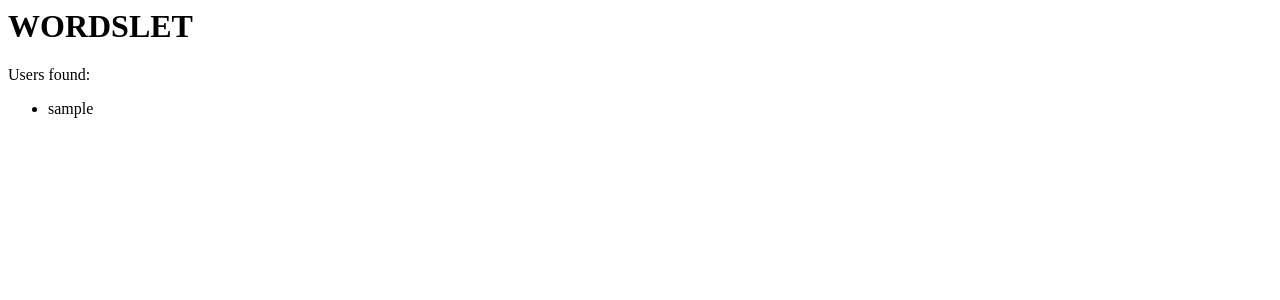
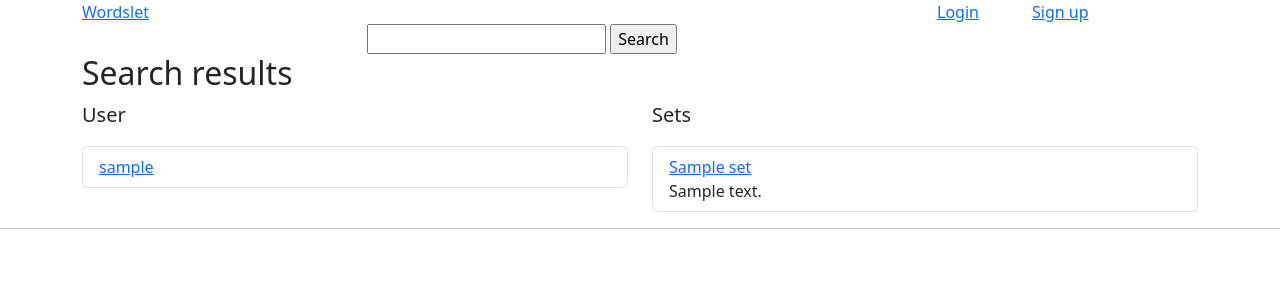
Before and after one commit to seirepo/tietokantasovellus-kesa-2022, a Flask app: template templates/result.html in a window 1280 px wide. Shown: the top 300 px of the page. Run offline with Flask 2, Linux system fonts and the light colour scheme; the template is opened without the code that fills it: most values are stand-ins (such as "Sample title", 1, 10 or a date in 2020); some libraries are stand-ins or nearby versions.

Commit message:
Add sets to search results, refactor code, edit result.html

```diff
--- a/sets.py
+++ b/sets.py
@@ -155,3 +155,9 @@ def get_all_public_sets():
              WHERE private=0"""
     sets = db.session.execute(sql).fetchall()
     return sets
+
+def search_from_sets(query):
+    sql = """SELECT id, name, description FROM sets
+             WHERE name LIKE :query AND private=0 OR description LIKE :query AND private=0"""
+    result = db.session.execute(sql, {"query":"%"+query+"%"}).fetchall()
+    return result
--- a/templates/result.html
+++ b/templates/result.html
@@ -1,5 +1,44 @@
-<h1>WORDSLET</h1>
-{% if count == 0 %}
+{% extends "layout.html" %}
+{% block title %}Search result{% endblock %}
+{% block content %}
+
+<div class="container">
+    <div class="row">
+        <p class="h2">Search results</p>
+        <div class="col-6">
+            <p class="lead">User</p>
+            <div class="col-12">
+                {% if count_users == 0 %}
+                <p>No users found :-(</p>
+                {% else %}
+                <ul class="list-group">
+                    {% for user in users %}
+                    <li class="list-group-item"><a href="/{{ user.id }}">{{ user.username }}</a></li>
+                    {% endfor %}
+                </ul>
+                {% endif %}
+            </div>
+        </div>
+
+        <div class="col-6">
+            <p class="lead">Sets</p>
+            {% if count_sets == 0 %}
+            <p>No sets found :-(</p>
+            {% else %}
+            <ul class="list-group">
+                {% for set in sets %}
+                <li class="list-group-item"><a href="/set/{{ set.id }}">{{ set.name }}</a>
+                    <br> {{ set.description }}
+                </li>
+                {% endfor %}
+            </ul>
+            {% endif %}
+        </div>
+    </div>
+</div>
+
+<!---
+{% if count_users == 0 %}
 <p>No users found :-(</p>
 {% else %}
 Users found:
@@ -9,3 +48,17 @@ Users found:
 {% endfor %}
 </ul>
 {% endif %}
+
+{% if count_sets == 0 %}
+<p>No sets found :-(</p>
+{% else %}
+Sets found:
+<ul>
+{% for set in sets %}
+<li>{{ set.name }}, {{ set.description }}</li>
+{% endfor %}
+</ul>
+{% endif %}
+-->
+
+{% endblock %}
--- a/users.py
+++ b/users.py
@@ -59,3 +59,8 @@ def get_all_users():
     result = db.session.execute("SELECT id, username, role FROM users")
     users = result.fetchall()
     return users
+
+def search_from_users(query):
+    sql = """SELECT id, username FROM users WHERE username LIKE :query"""
+    result = db.session.execute(sql, {"query":"%"+query+"%"}).fetchall()
+    return result
```
Also changed, not shown: routes.py (+8 -4 lines).
